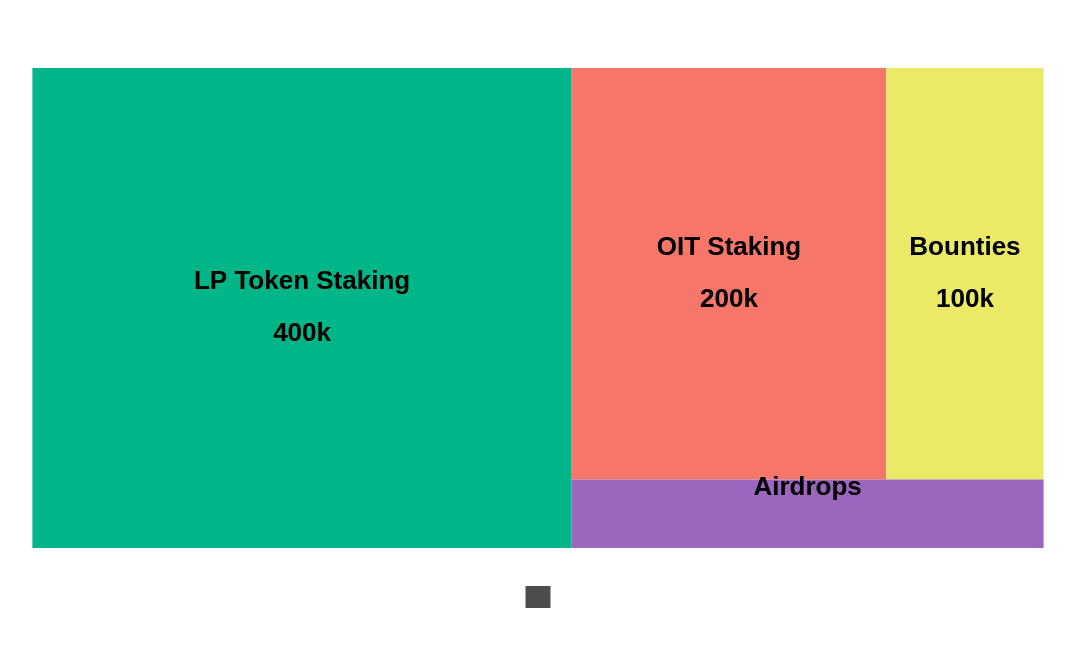
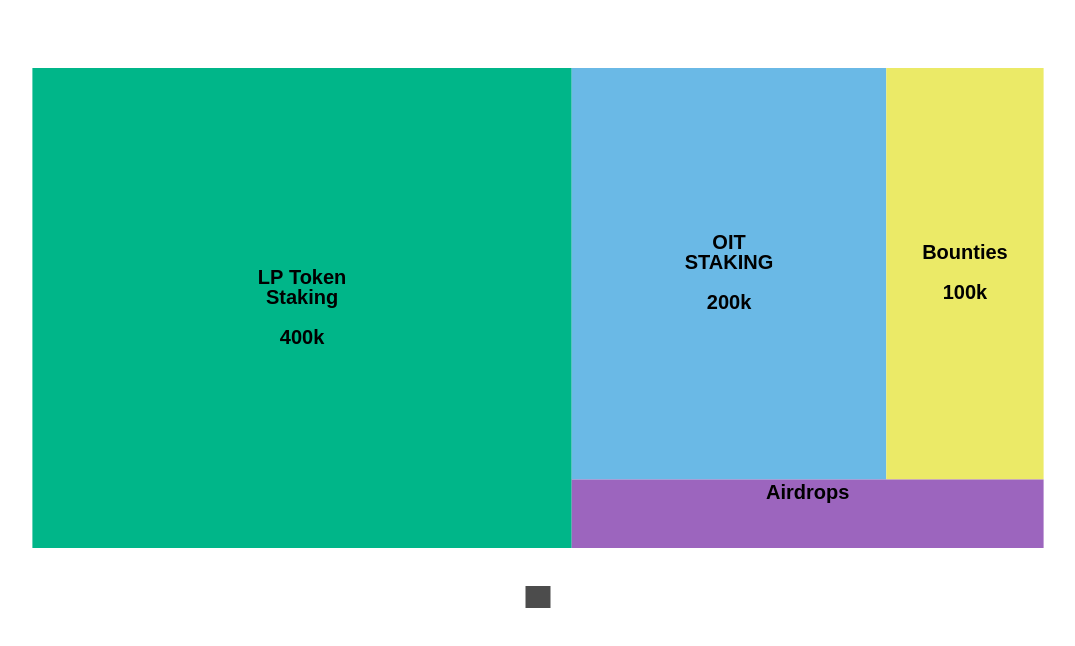
Before and after one commit to ZIRK5237/rewardDistribution, a plain HTML site: page index.html in a window 1280 px wide. Shown: the whole page, without its empty margins (102-1177 px from the left). Drawn offline with nearby package versions, Linux system fonts and the light colour scheme.

Commit message:
Update index.html

```diff
--- a/index.html
+++ b/index.html
@@ -19,8 +19,8 @@
       var option;
 
       var data = [
-        { value: 400, name: 'LP Token Staking', itemStyle: { color: '#00b689' } },
-        { value: 200, name: 'OIT Staking', itemStyle: { color: '#f7766a' } },
+        { value: 400, name: 'LP Token\nStaking', itemStyle: { color: '#00b689' } },
+        { value: 200, name: 'OIT\nSTAKING', itemStyle: { color: '#6ab9e6' } },
         { value: 100, name: 'Bounties', itemStyle: { color: '#ebea67' } },
         { value: 50, name: 'Airdrops', itemStyle: { color: '#9c65be' } },
       ];
@@ -56,7 +56,7 @@
               },
               fontWeight: 'bold',
               color: 'black',
-              fontSize: 26, // Make the value smaller (adjust as needed)
+              fontSize: 20, // Make the value smaller (adjust as needed)
               position: 'inside'
             }
           }
```
